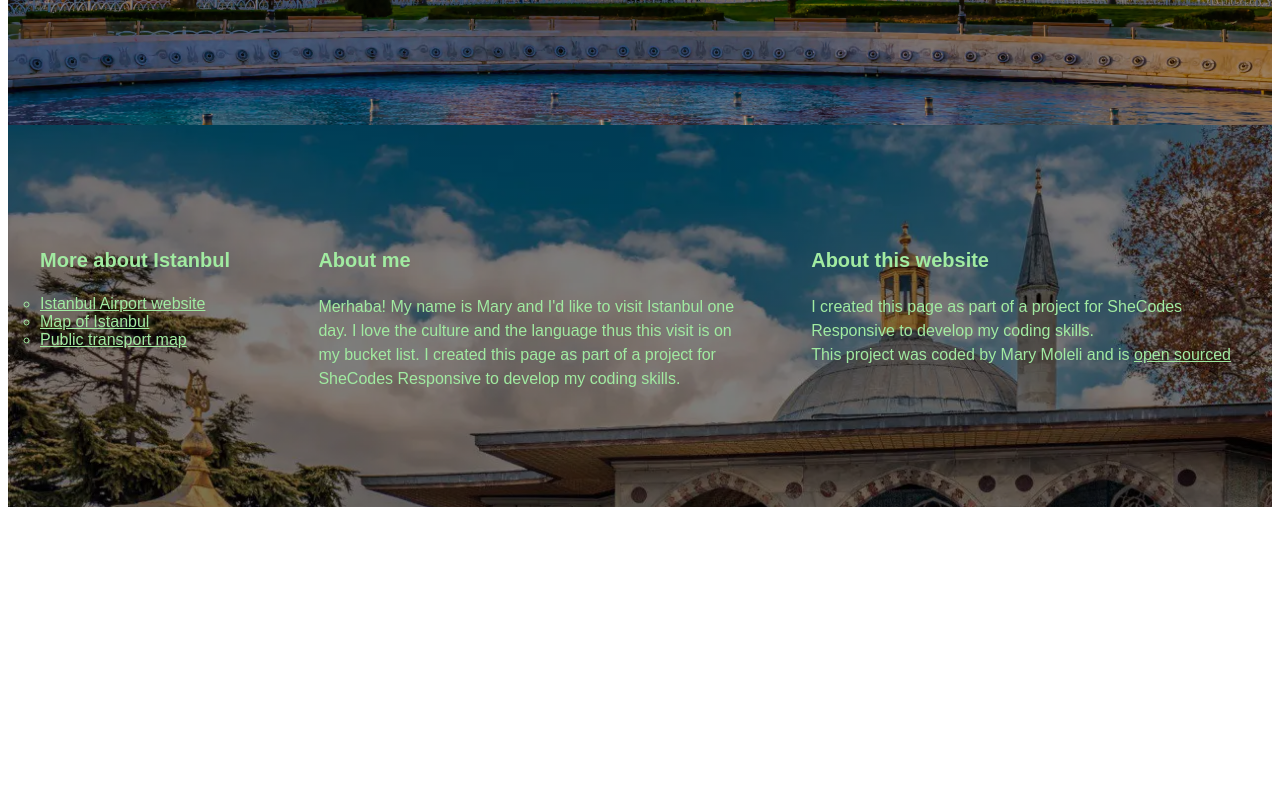
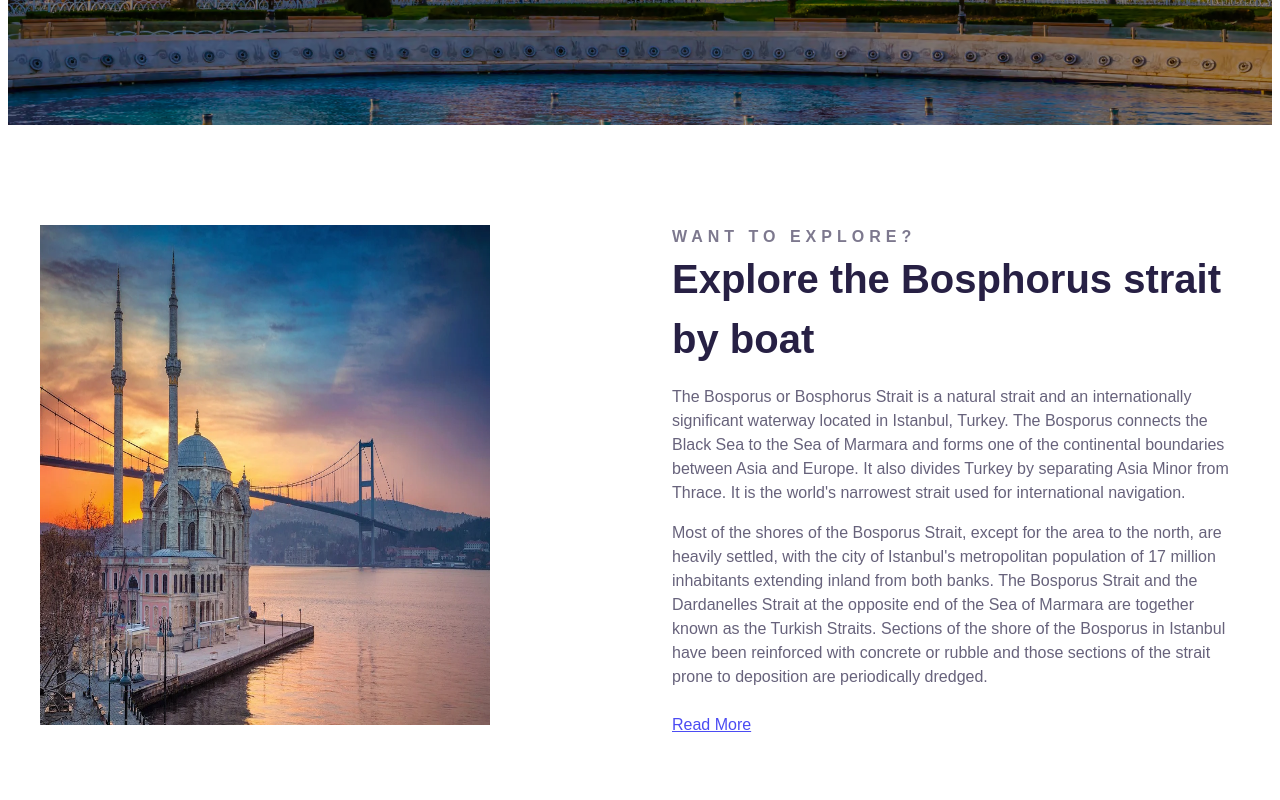
Before and after one commit to mary-moleli/Turkey-travel-project, a plain HTML site: page index.html in a window 1280 px wide. Shown: the part 620-1420 px from the top of the page. Before the commit the page ends 1135 px from the top, so only its background shows below. Drawn offline with Linux system fonts and the light colour scheme.

Commit message:
I added the body of my project where I coded more information about my travel destination

```diff
--- a/index.html
+++ b/index.html
@@ -15,6 +15,44 @@
           <h2>Capital city of Turkey</h2>
           <a href="#more">Learn more</a>
         </header>
+        <main>
+          <section class="grid grid-2-columns">
+            <div>
+              <img
+                src="images/bosphorus-wallpaper.webp"
+                alt="Istanbul Bosphorus"
+                class="img-responsive"
+              />
+            </div>
+            <div>
+              <h2>Want to explore?</h2>
+              <h3>Explore the Bosphorus strait by boat</h3>
+              <p>
+                The Bosporus or Bosphorus Strait is a natural strait and an
+                internationally significant waterway located in Istanbul,
+                Turkey. The Bosporus connects the Black Sea to the Sea of
+                Marmara and forms one of the continental boundaries between Asia
+                and Europe. It also divides Turkey by separating Asia Minor from
+                Thrace. It is the world's narrowest strait used for
+                international navigation.
+              </p>
+              <p>
+                Most of the shores of the Bosporus Strait, except for the area
+                to the north, are heavily settled, with the city of Istanbul's
+                metropolitan population of 17 million inhabitants extending
+                inland from both banks. The Bosporus Strait and the Dardanelles
+                Strait at the opposite end of the Sea of Marmara are together
+                known as the Turkish Straits. Sections of the shore of the
+                Bosporus in Istanbul have been reinforced with concrete or
+                rubble and those sections of the strait prone to deposition are
+                periodically dredged.<br /><br />
+                <a href="https://en.wikipedia.org/wiki/Bosporus" target="_blank"
+                  >Read More</a
+                >
+              </p>
+            </div>
+          </section>
+        </main>
         <footer>
           <section class="grid">
             <div>
--- a/styles/style.css
+++ b/styles/style.css
@@ -12,10 +12,22 @@ body {
   grid-template-columns: 1fr 2fr 2fr;
   grid-gap: 64px;
 }
+.img-responsive {
+  width: 450px;
+  height: 500px;
+}
 
+.grid-2-columns {
+  grid-template-columns: 1fr 1fr;
+}
+
+.grid-3-columns-with-first-narrow {
+  grid-template-columns: 1fr 2fr 2fr;
+}
 section {
   max-width: 1200px;
   margin: 0 auto;
+  padding: 100px 0;
 }
 
 header {
@@ -64,6 +76,33 @@ header a {
   text-transform: uppercase;
   background: white;
 }
+main h2 {
+  font-weight: 700;
+  font-size: 16px;
+  line-height: 1.5;
+  margin: 0;
+  letter-spacing: 5px;
+  color: #272044;
+  opacity: 0.6;
+  text-transform: uppercase;
+}
+
+main h3 {
+  font-weight: 700;
+  font-size: 40px;
+  line-height: 1.5;
+  color: #272044;
+  margin: 0;
+}
+
+main p {
+  font-style: normal;
+  font-weight: 400;
+  font-size: 16px;
+  line-height: 1.5;
+  color: #272044;
+  opacity: 0.7;
+}
 
 footer {
   color: rgba(161, 235, 161);
@@ -72,7 +111,6 @@ footer {
 
   background-repeat: no-repeat;
   background-size: cover;
-  padding: 100px 0;
 }
 
 footer h3 {
@@ -117,4 +155,16 @@ footer a {
   header h3 {
     font-size: 12px;
   }
+
+  .grid {
+    grid-template-columns: 1fr;
+    grid-gap: 32px;
+  }
+  .img-responsive {
+    width: 350px;
+    height: 300px;
+  }
+  section {
+    padding: 30px;
+  }
 }
```
Also changed, not shown: images/bosphorus-wallpaper.webp (added), images/bosphorus.jpg (added).
